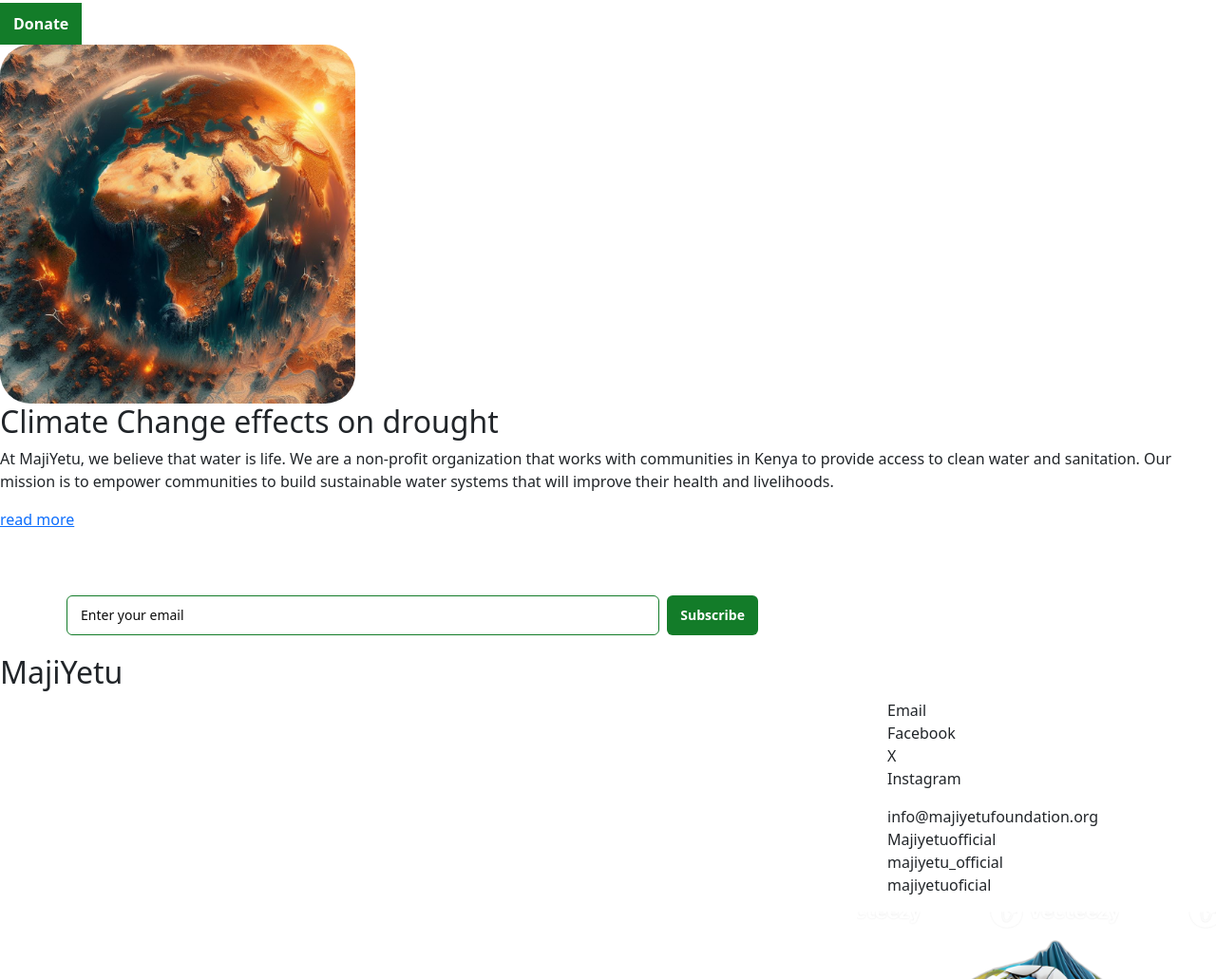
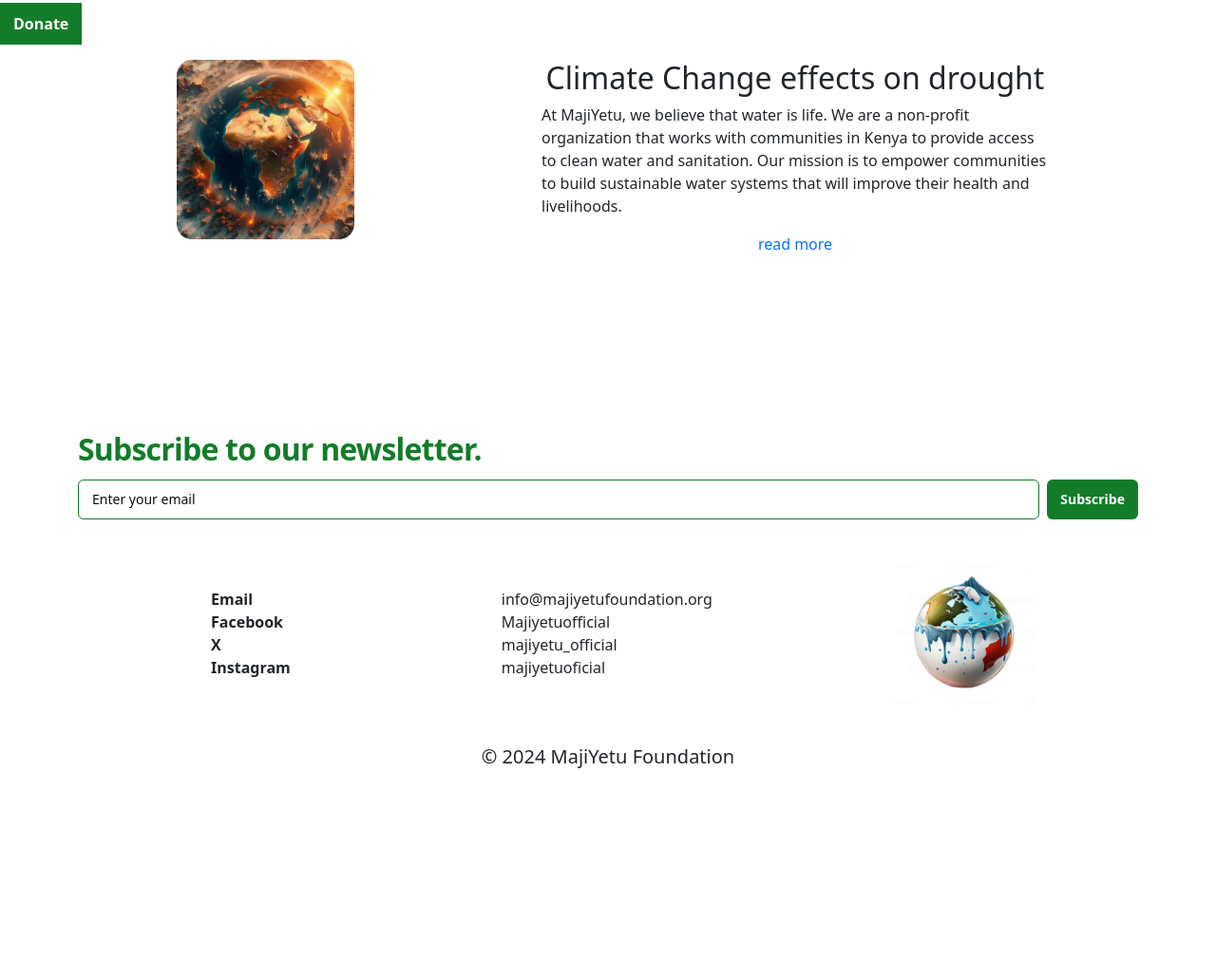
Before and after one commit to sudoevans/maji-yetu, a plain HTML site: page index.html in a window 1280 px wide. Shown: the part 1769-2800 px from the top of the page at 95% size. After the commit the page ends 2626 px from the top, so only its background shows below. Drawn offline with nearby package versions, Linux system fonts and the light colour scheme.

Commit message:
modified index

```diff
--- a/assets/css/styles.css
+++ b/assets/css/styles.css
@@ -47,17 +47,13 @@ ul{
     display: flex;
     flex-direction: column;
     background: #fff;
-    padding: 20px;
-    border-radius: 10px;
-    max-width: 60%;
-    margin-left: 50px;  }
-
+}
   .title {
     font-size: 2rem;
     line-height: 2rem;
     font-weight: 700;
     letter-spacing: -0.025em;
-    color: #fff;
+    color: #137c29;
   }
 
   .description {
@@ -116,3 +112,21 @@ ul{
     border: none;
     outline: none;
   }
+
+  .footer-text-left{
+    display: flex;
+    justify-content: space-evenly;
+  }
+
+.copy-right{
+    display: flex;
+    justify-content: space-evenly;
+    padding: 20px;
+    margin: 20px;
+
+
+}
+
+.quote{
+    text-align: start;
+}
--- a/index.html
+++ b/index.html
@@ -51,8 +51,8 @@
     <div class="socials row">
         <ul class="col">
             <li> <button>Join the Movement</button></li>
-            <li>Facebook</li>
-            <li>Twitter</li>
+            <li >Facebook</li>
+            <li></li>
             <li>Instagram</li>
         </ul>
 
@@ -120,20 +120,21 @@
 
 <!-- Get involved ends here -->
 
-<section class="img-text post">
+<section id="posts" class="pt-3">
     <!-- a div with a video on left side and text on right side -->
-    <div class="post">
-        <div class="post-video">
-            <img src="./assets/images/post-image.png" alt="">
+    <div class="container row text-center">
+        <div class="col">
+                <img height="50%" src="./assets/images/post-image.png" alt="Post Image">
             </div>
-        <div class="post-text">
+            <div class="col text-left">
                 <h2>Climate Change effects on drought</h2>
                 <p class="quote">
                     At MajiYetu, we believe that water is life. We are a non-profit organization that works with communities in Kenya to provide access to clean water and sanitation. Our mission is to empower communities to build sustainable water systems that will improve their health and livelihoods.
                 </p>
 
-            <a href="" class="green">read more</a>
+                <a href=""  style="text-decoration: none;" >read more</a>
 
+            </div>
     </div>
 
 </section>
@@ -141,14 +142,20 @@
 
 <!-- subscribe section -->
 <section id="subscribe">
+        <div class="container pb-5">
                 <form class="form">
+                        <div class="text-center"> <!-- Add the "text-center" class here -->
                                 <span class="title">Subscribe to our newsletter.</span>
+                                <div class="text"></div>
+                        </div>
                         <div>
                             <input placeholder="Enter your email" type="email" name="email" id="email-address">
                             <button type="submit">Subscribe</button>
                         </div>
                     </form>
                 </div>
+        </div>
+
 
 </section>
 <!-- subscribe section ends here -->
@@ -156,19 +163,16 @@
 
 <!-- Footer section starts here -->
 <section id="footer">
-
-    <h2>MajiYetu</h2>
-    <div class="img-text">
-        <div class="text-left">
-            <div class="footer-socials">
+        <div class="footer-text-left">
+            <div class="footer-socials pt-4">
                 <ul>
-                    <li>Email</li>
-                    <li>Facebook</li>
-                    <li>X</li>
-                    <li>Instagram</li>
+                    <li><b>Email</b></li>
+                    <li><b>Facebook</b></li>
+                    <li><b>X</b></li>
+                    <li> <b>Instagram</b></li>
                 </ul>
             </div>
-            <div class="footer-socials">
+            <div class="footer-socials pt-4">
                 <ul>
                     <li>info@majiyetufoundation.org</li>
                     <li>Majiyetuofficial</li>
@@ -179,11 +183,13 @@
             </div>
 
             <div class="img-right">
-                <img src="./assets/images/global-warming.png" alt="">
+                <img height="150px" class="rounded float-end" src="./assets/images/global-warming.png" alt="">
             </div>
         </div>
 
     </div>
+    <div class="copy-right">
+        <h5>© 2024 MajiYetu Foundation</h5>
 
 
 </section>
```
Also changed, not shown: 3 other files. Lines whose indentation alone changed are shown as unchanged.
